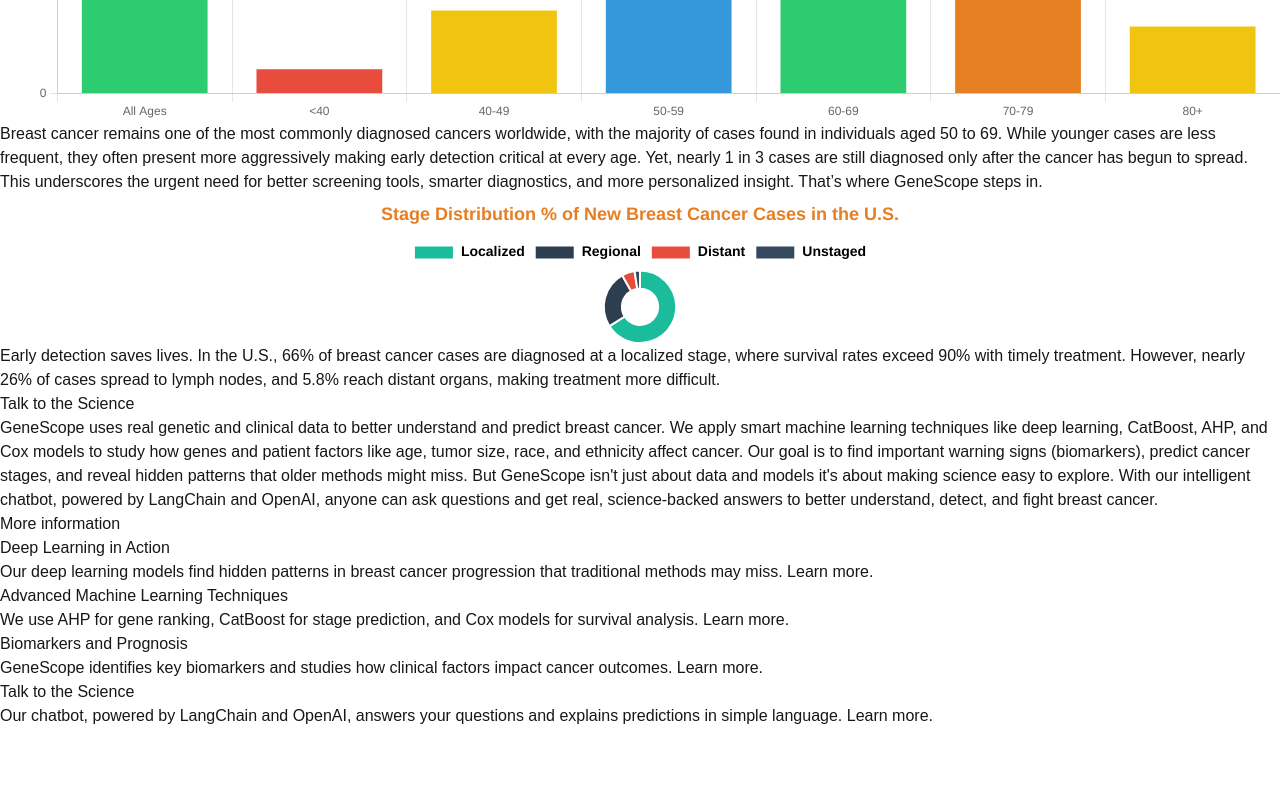
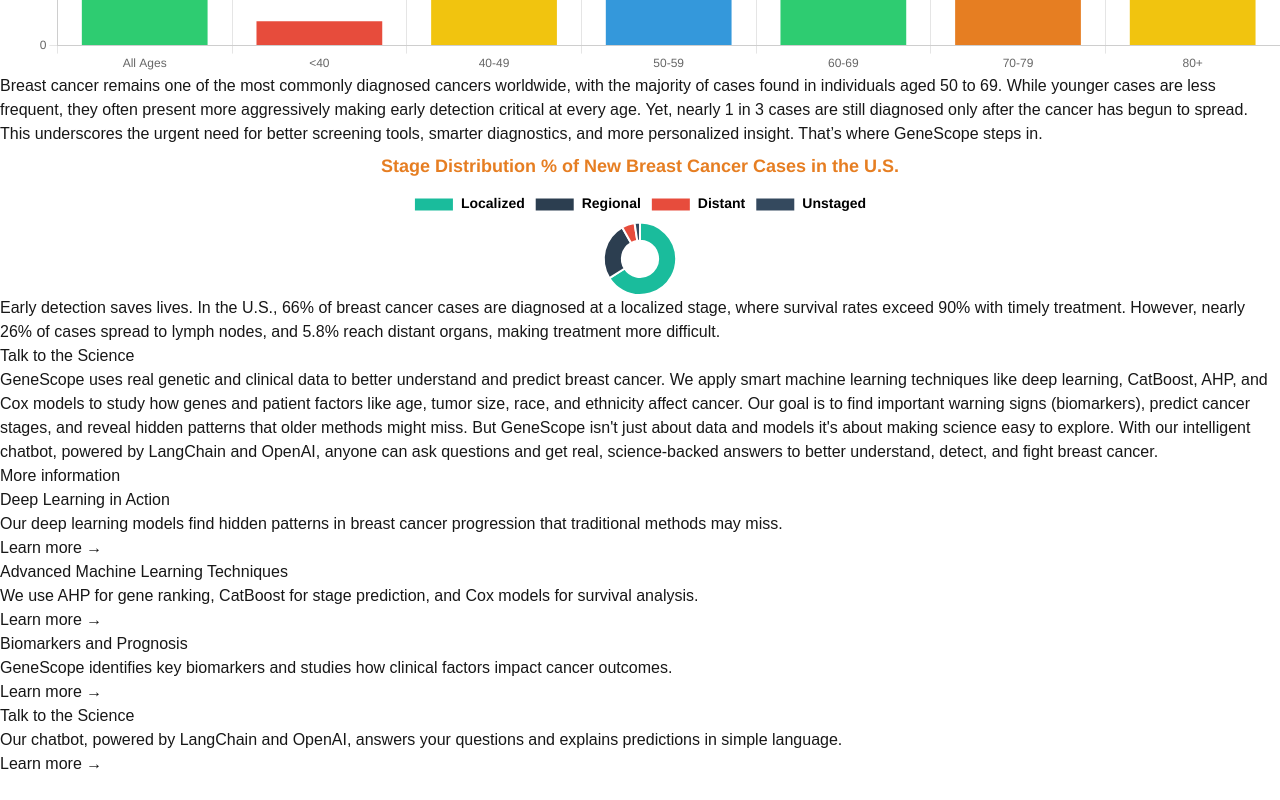
Before and after one commit to ANikfarjam/GeneScope, a Next.js app in the folder front/: page / in a window 1280 px wide. Shown: the part 950-1750 px from the top of the page. Before the commit the page ends 1702 px from the top, so only its background shows below. Built offline with nearby package versions, Linux system fonts and the light colour scheme.

Commit message:
typer improved + extra fix

```diff
--- a/front/src/app/components/Typer.tsx
+++ b/front/src/app/components/Typer.tsx
@@ -6,27 +6,38 @@ import remarkGfm from "remark-gfm";
 
 interface TyperProps {
   text?: string; // Make text optional
+  speed?: number; // Optional: milliseconds per character (default 30ms)
 }
 
-const Typer = ({ text }: TyperProps) => {
+const Typer = ({ text, speed = 5 }: TyperProps) => {
   const [displayText, setDisplayText] = useState("");
 
   useEffect(() => {
     if (!text || typeof window === "undefined") return;
     let index = 0;
+    let lastTime = performance.now();
     setDisplayText("");
 
-    const interval = setInterval(() => {
+    const step = (now: number) => {
+      const elapsed = now - lastTime;
+
+      if (elapsed >= speed) {
+        if (index < text.length) {
+          setDisplayText(text.slice(0, index + 1));
+          index++;
+          lastTime = now;
+        }
+      }
+
       if (index < text.length) {
-        setDisplayText(text.slice(0, index + 1));
-        index++;
-      } else {
-        clearInterval(interval);
+        requestAnimationFrame(step);
       }
-    }, 0.1);
+    };
 
-    return () => clearInterval(interval);
-  }, [text]);
+    const animationId = requestAnimationFrame(step);
+
+    return () => cancelAnimationFrame(animationId);
+  }, [text, speed]);
 
   return (
     <div className="prose max-w-none prose-lg">
--- a/front/src/app/page.tsx
+++ b/front/src/app/page.tsx
@@ -20,71 +20,27 @@ export default function Home() {
   const cardData = [
     {
       title: "Deep Learning in Action",
-      description: (
-        <>
-          Our deep learning models find hidden patterns in breast cancer
-          progression that traditional methods may miss.{" "}
-          <a
-            href="https://www.nature.com/articles/s41591-020-0801-2"
-            target="_blank"
-            className="text-blue-500 underline"
-          >
-            Learn more
-          </a>
-          .
-        </>
-      ),
+      description:
+        "Our deep learning models find hidden patterns in breast cancer progression that traditional methods may miss.",
+      link: "https://www.nature.com/articles/s41591-020-0801-2",
     },
     {
       title: "Advanced Machine Learning Techniques",
-      description: (
-        <>
-          We use AHP for gene ranking, CatBoost for stage prediction, and Cox
-          models for survival analysis.{" "}
-          <a
-            href="https://en.wikipedia.org/wiki/CatBoost"
-            target="_blank"
-            className="text-blue-500 underline"
-          >
-            Learn more
-          </a>
-          .
-        </>
-      ),
+      description:
+        "We use AHP for gene ranking, CatBoost for stage prediction, and Cox models for survival analysis.",
+      link: "https://en.wikipedia.org/wiki/CatBoost",
     },
     {
       title: "Biomarkers and Prognosis",
-      description: (
-        <>
-          GeneScope identifies key biomarkers and studies how clinical factors
-          impact cancer outcomes.{" "}
-          <a
-            href="https://www.ncbi.nlm.nih.gov/pmc/articles/PMC6499220/"
-            target="_blank"
-            className="text-blue-500 underline"
-          >
-            Learn more
-          </a>
-          .
-        </>
-      ),
+      description:
+        "GeneScope identifies key biomarkers and studies how clinical factors impact cancer outcomes.",
+      link: "https://www.ncbi.nlm.nih.gov/pmc/articles/PMC6499220/",
     },
     {
       title: "Talk to the Science",
-      description: (
-        <>
-          Our chatbot, powered by LangChain and OpenAI, answers your questions
-          and explains predictions in simple language.{" "}
-          <a
-            href="https://www.langchain.dev/"
-            target="_blank"
-            className="text-blue-500 underline"
-          >
-            Learn more
-          </a>
-          .
-        </>
-      ),
+      description:
+        "Our chatbot, powered by LangChain and OpenAI, answers your questions and explains predictions in simple language.",
+      link: "https://www.langchain.dev/",
     },
   ];
 
@@ -309,12 +265,21 @@ export default function Home() {
           {cardData.map((card, index) => (
             <div
               key={index}
-              className="bg-white-100 p-6 rounded-lg shadow-md"
+              className="bg-white  p-6 rounded-lg shadow-md hover:shadow-xl transition-shadow duration-300"
               data-aos="fade-left"
               data-aos-delay={index * 200}
             >
               <h2 className="text-2xl font-semibold">{card.title}</h2>
               <p className="mt-2">{card.description}</p>
+              <div className="mt-4">
+                <a
+                  href={card.link}
+                  target="_blank"
+                  className="text-blue-500 hover:underline font-semibold"
+                >
+                  Learn more →
+                </a>
+              </div>
             </div>
           ))}
         </div>
```
